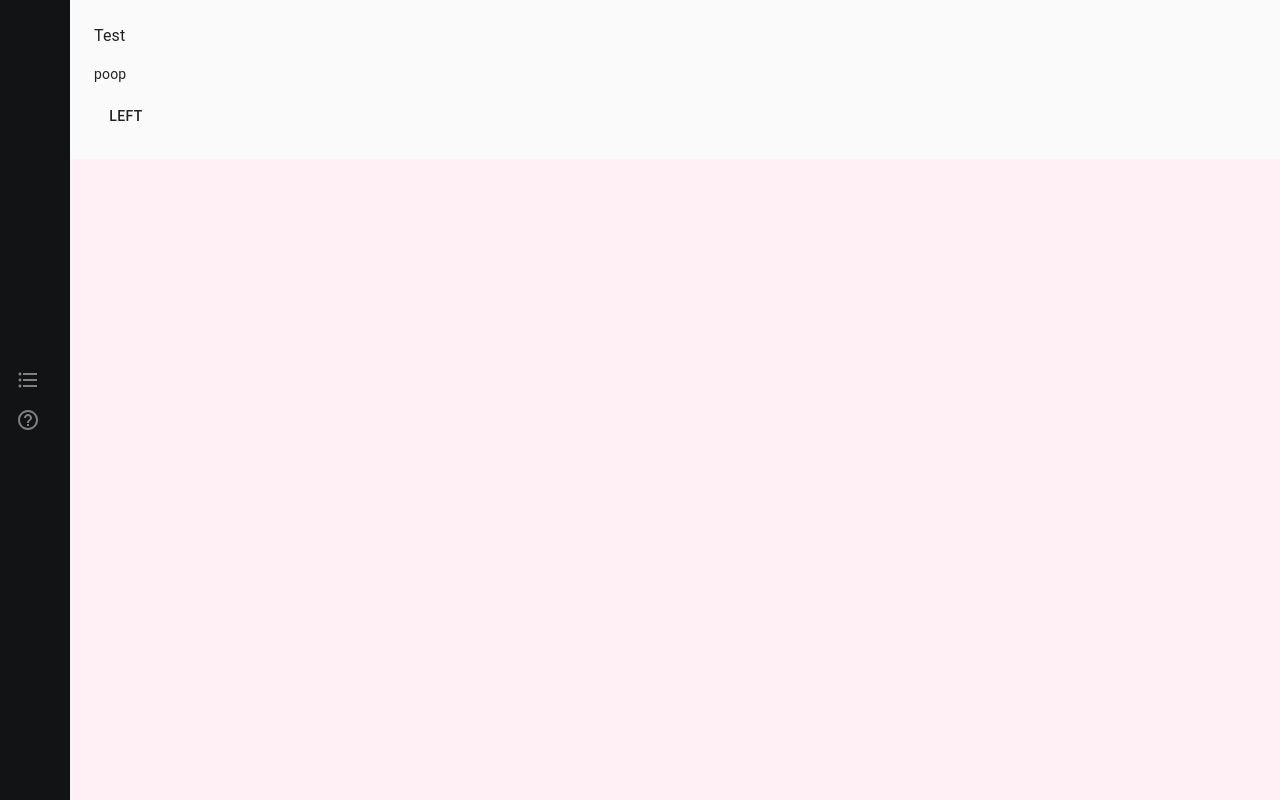
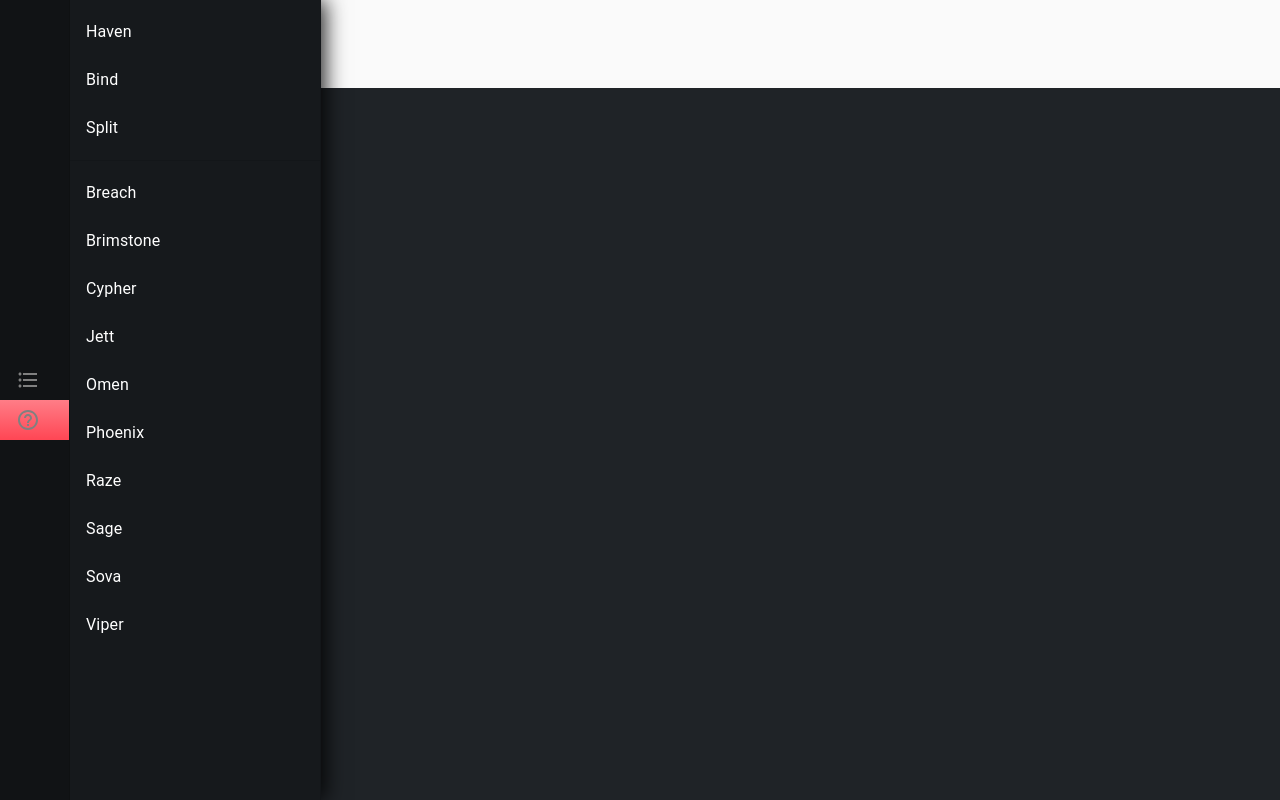
Before and after one commit to AnujanMath/valoref, a Gatsby site: page / in a window 1280 px wide. Built offline with nearby package versions, Linux system fonts and the light colour scheme; Gatsby itself is replaced by a stand-in of ours.

Commit message:
Created inner sidebar and basic data binding

```diff
--- a/src/components/newSideBar.js
+++ b/src/components/newSideBar.js
@@ -1,6 +1,4 @@
 import React from 'react';
-import clsx from 'clsx';
-import { makeStyles } from '@material-ui/core/styles';
 import Drawer from '@material-ui/core/Drawer';
 import Button from '@material-ui/core/Button';
 import List from '@material-ui/core/List';
@@ -10,55 +8,50 @@
 import ListItemText from '@material-ui/core/ListItemText';
 import InboxIcon from '@material-ui/icons/MoveToInbox';
 import MailIcon from '@material-ui/icons/Mail';
+import { makeStyles } from '@material-ui/core';
 
 const useStyles = makeStyles({
-  list: {
-    width: 250,
-  },
-  fullList: {
-    width: 'auto',
-  },
+  paper: {
+    left: 70,
+    backgroundColor: '#16191C',
+    boxShadow: '4px 0px 20px'
+  }
 });
+const maps = ['Haven', 'Bind', 'Split'];
 
-export default function TemporaryDrawer() {
+const characters = ['Breach', 'Brimstone', 'Cypher', 'Jett', 'Omen', 'Phoenix', 'Raze', 'Sage', 'Sova', 'Viper']
+
+export default function SideBar({ showSideBar }) {
+  console.log(showSideBar)
+  const [state, setState] = React.useState({
+    left: false
+  });
   const classes = useStyles();
-  const [state, setState] = React.useState({
-    top: false,
-    left: false,
-    bottom: false,
-    right: false,
-  });
 
-  const toggleDrawer = (anchor, open) => (event) => {
+  const toggleDrawer = () => (event) => {
     if (event.type === 'keydown' && (event.key === 'Tab' || event.key === 'Shift')) {
       return;
     }
 
-    setState({ ...state, [anchor]: open });
+    setState({ state, left: !state.left });
   };
+  const list = () => (
 
-  const list = (anchor) => (
     <div
-      className={clsx(classes.list, {
-        [classes.fullList]: anchor === 'top' || anchor === 'bottom',
-      })}
-      role="presentation"
-      onClick={toggleDrawer(anchor, false)}
-      onKeyDown={toggleDrawer(anchor, false)}
+      style={{ width: 250, color: 'white' }}
     >
-      <List>
-        {['Inbox', 'Starred', 'Send email', 'Drafts'].map((text, index) => (
+      <List >
+        {maps.map((text, index) => (
           <ListItem button key={text}>
-            <ListItemIcon>{index % 2 === 0 ? <InboxIcon /> : <MailIcon />}</ListItemIcon>
             <ListItemText primary={text} />
           </ListItem>
         ))}
       </List>
       <Divider />
       <List>
-        {['All mail', 'Trash', 'Spam'].map((text, index) => (
+        {characters.map((text, index) => (
           <ListItem button key={text}>
-            <ListItemIcon>{index % 2 === 0 ? <InboxIcon /> : <MailIcon />}</ListItemIcon>
+            {/* <ListItemIcon>{index % 2 === 0 ? <InboxIcon /> : <MailIcon />}</ListItemIcon> */}
             <ListItemText primary={text} />
           </ListItem>
         ))}
@@ -67,13 +60,17 @@
   );
 
   return (
-    <div>
-      <React.Fragment key={'left'}>
-        <Button onClick={toggleDrawer('left', true)}>{'left'}</Button>
-        <Drawer anchor={'left'} open={state['left']} onClose={toggleDrawer('left', false)}>
-          {list('left')}
-        </Drawer>
-      </React.Fragment>
-    </div>
+    <React.Fragment>
+      {/* <Button onClick={toggleDrawer()}>Settings</Button> */}
+      <Drawer
+        BackdropProps={{ invisible: true }}
+        classes={{ paper: classes.paper }}
+        style={{ postion: 'absolute', left: 100 }}
+        open={showSideBar}
+        variant="persistent"
+        onClick={toggleDrawer()} >
+        {list()}
+      </Drawer>
+    </React.Fragment>
   );
 }
--- a/src/components/newSideNav.js
+++ b/src/components/newSideNav.js
@@ -10,9 +10,8 @@
 import ListItemText from "@material-ui/core/ListItemText"
 import HelpOutlineIcon from "@material-ui/icons/HelpOutline"
 import FormatListBulletedIcon from "@material-ui/icons/FormatListBulleted"
-import SettingsSideBar from "./SettingsSideBar"
 
-import Demo from './newSideBar';
+import Sidebar from './newSideBar';
 const drawerWidth = 70
 
 const useStyles = makeStyles(theme => ({
@@ -26,12 +25,14 @@
   drawer: {
     width: drawerWidth,
     flexShrink: 0,
+    zIndex: theme.zIndex.drawer + 1
+    // zIndex important so that it renders OVER the character selection navbar
   },
   drawerPaper: {
     width: drawerWidth,
     display: "flex",
     justifyContent: 'center',
-    backgroundColor:"#111315"
+    backgroundColor: "#111315",
   },
   active: {
     background: "linear-gradient(180deg, #FF7D87 0%, #FF4654 100%) !important",
@@ -47,8 +48,18 @@
 
 export default function PermanentDrawerLeft() {
   const classes = useStyles()
+
   const [selectedIndex, setSelectedIndex] = React.useState(1)
+
+  const [showSideBar, setShowSideBar] = React.useState(true);
+
   const handleListItemClick = (event, index) => {
+    console.log(event, index)
+    if (index === 0) {
+      setShowSideBar(!showSideBar)
+    } else {
+      setShowSideBar(false);
+    }
     setSelectedIndex(index)
   }
   return (
@@ -62,32 +73,30 @@
           paper: classes.drawerPaper,
         }}
         anchor="left"
-        width
       >
         <List component="nav" aria-label="secondary mailbox folder">
           <ListItem
             button
-            selected={selectedIndex === 2}
+            selected={selectedIndex === 0}
             classes={{ selected: classes.active }}
-            onClick={event => handleListItemClick(event, 2)}
+            onClick={event => handleListItemClick(event, 0)}
           >
-            <FormatListBulletedIcon style={{fill: "grey"}} />
+            <FormatListBulletedIcon style={{ fill: "grey" }} />
           </ListItem>
           <ListItem
             button
-            selected={selectedIndex === 3}
+            selected={selectedIndex === 1}
             classes={{ selected: classes.active }}
-            onClick={event => handleListItemClick(event, 3)}
+            onClick={event => handleListItemClick(event, 1)}
           >
-            <HelpOutlineIcon style={{fill: "grey"}}/> {/* TO COMPLETE LATER: Change color after clicking from grey to white */}
+            <HelpOutlineIcon style={{ fill: "grey" }} /> {/* TO COMPLETE LATER: Change color after clicking from grey to white */}
           </ListItem>
         </List>
       </Drawer>
 
       <main className={classes.content}>
         <Typography paragraph>Test</Typography>
-        <SettingsSideBar></SettingsSideBar>
-        <Demo></Demo>
+        <Sidebar showSideBar={showSideBar}></Sidebar>
       </main>
     </div>
   )
--- a/src/styles/global.css
+++ b/src/styles/global.css
@@ -1,3 +1,3 @@
 html {
-    background-color: lavenderblush;
+    background-color: #1F2327;
   }
```
Also changed, not shown: src/pages/index.html (deleted, +0 -8 lines), src/images/map vector.svg (added).
